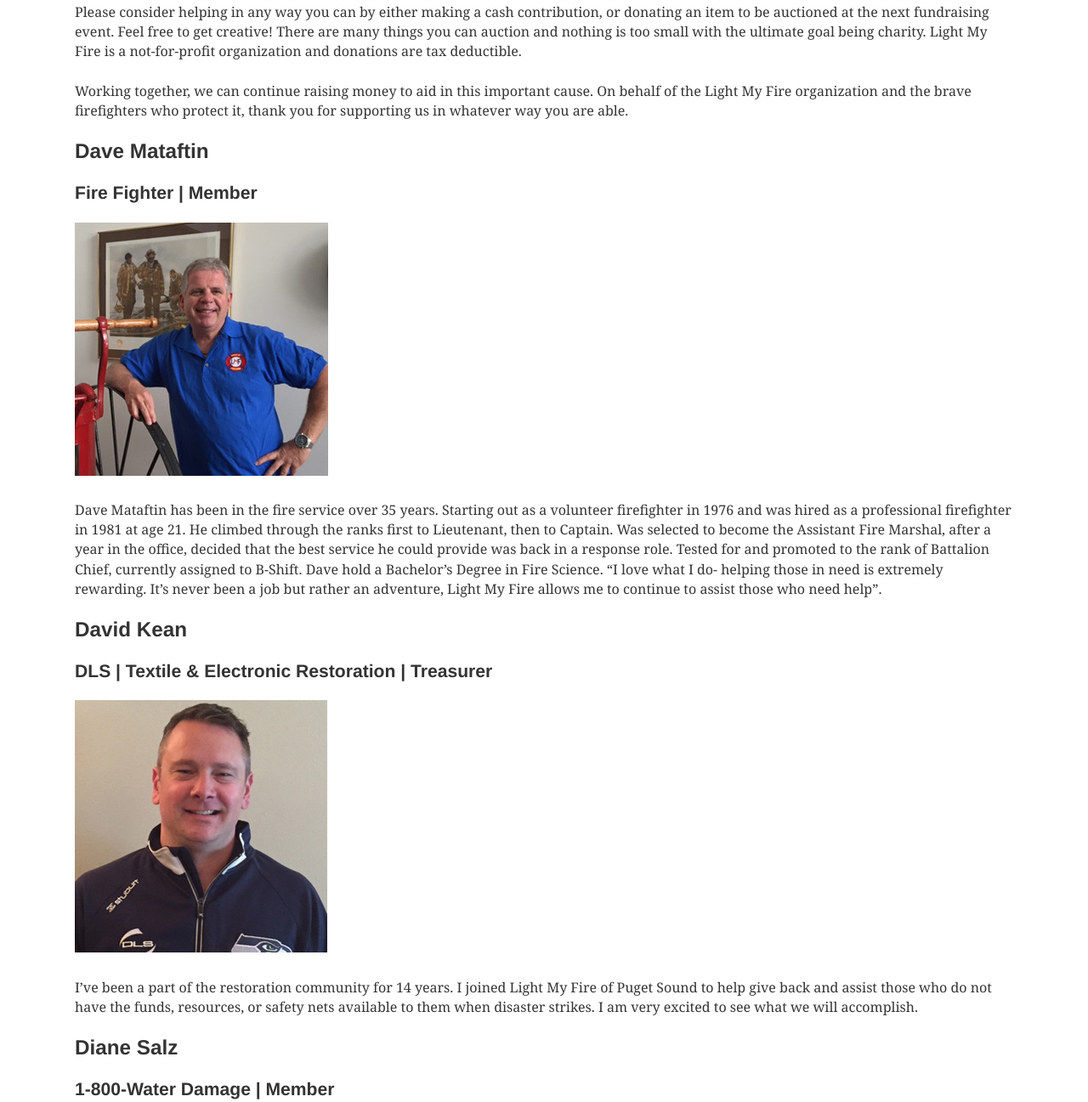
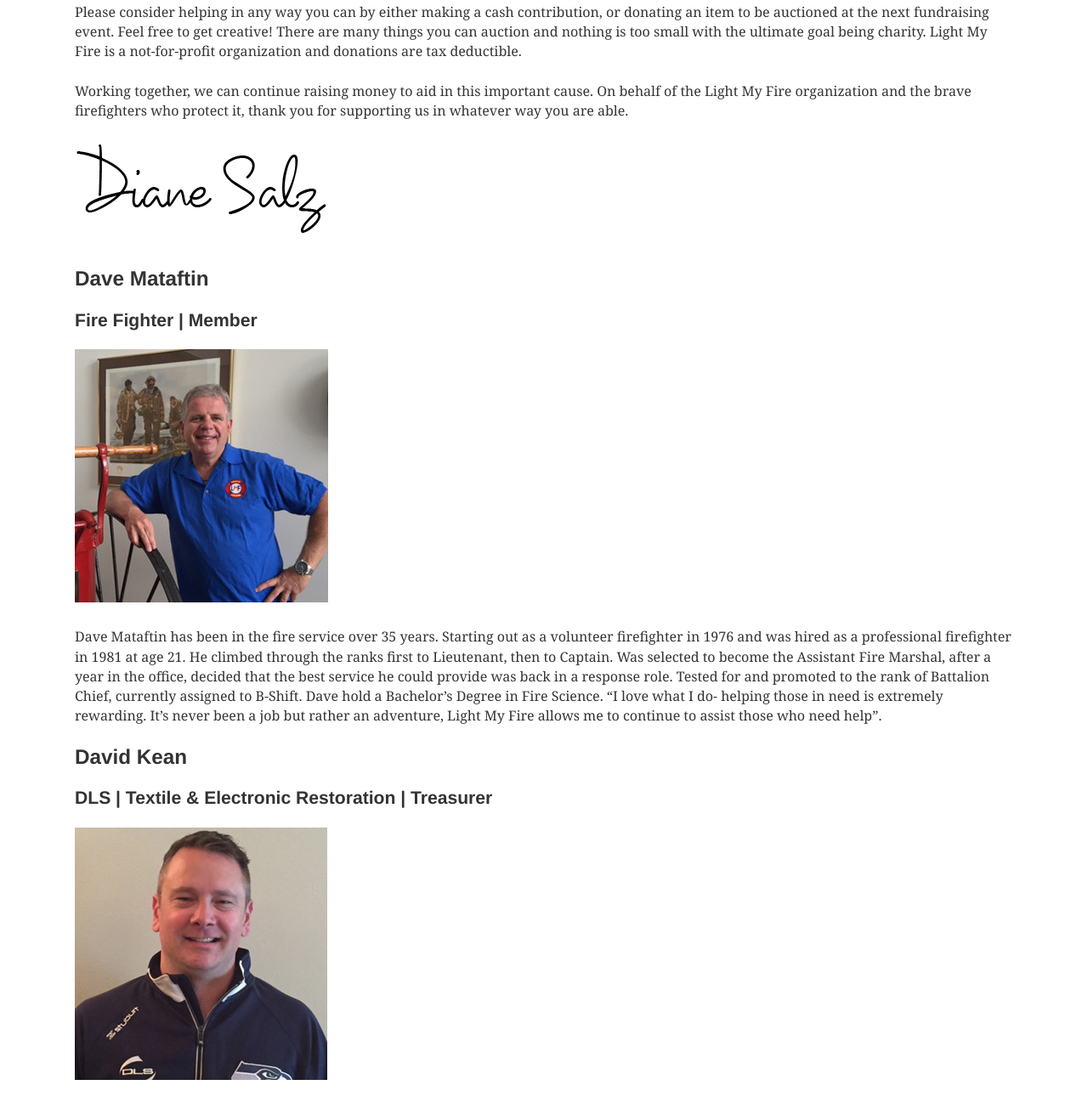
Before and after one commit to Schmidt-Aaron/lmf_site, a Gatsby site: page /about in a window 1280 px wide. Shown: the part 589-1886 px from the top of the page at 85% size. Built offline with nearby package versions, Linux system fonts and the light colour scheme; Gatsby itself is replaced by a stand-in of ours.

Commit message:
board added

```diff
--- a/src/components/Board.js
+++ b/src/components/Board.js
@@ -13,7 +13,7 @@ const Board = () => {
     <section>
       <DaveMataftin />
       <DavidKean />
-      <DianeSalz />
+      {/* <DianeSalz /> */}
       <JeremyKennard />
       <RobertFrance />
       <RyanJensen />
--- a/src/components/Board/ChairmanLetter.js
+++ b/src/components/Board/ChairmanLetter.js
@@ -1,5 +1,5 @@
 import React from "react";
-// import DianeSign from "../../static/images/diane_sign.png";
+import DianeSign from "../../../static/images/diane_sign.png";
 
 // chairmans letter; used on about page
 
@@ -42,7 +42,9 @@ const Chairman = () => {
         firefighters who protect it, thank you for supporting us in whatever way
         you are able.
       </p>
-      <p>{/* <img src={DianeSign} /> */}</p>
+      <p>
+        <img src={DianeSign} />
+      </p>
     </section>
   );
 };
--- a/src/pages/events.js
+++ b/src/pages/events.js
@@ -12,6 +12,5 @@ export default () => (
       information on our Facebook account.
     </p>
     <UpcomingEvents style={{ marginBottom: `2rem` }} />
-    <PastEvents style={{ marginBottom: `2rem` }} />
   </Layout>
 );
--- a/src/pages/highlights.js
+++ b/src/pages/highlights.js
@@ -9,6 +9,7 @@ export default () => (
       highlight information for these events. You can also find other photos and
       information on our Facebook account.
     </p>
+    <PastEvents style={{ marginBottom: `2rem` }} />
     <p>add highlights</p>
   </Layout>
 );
```
